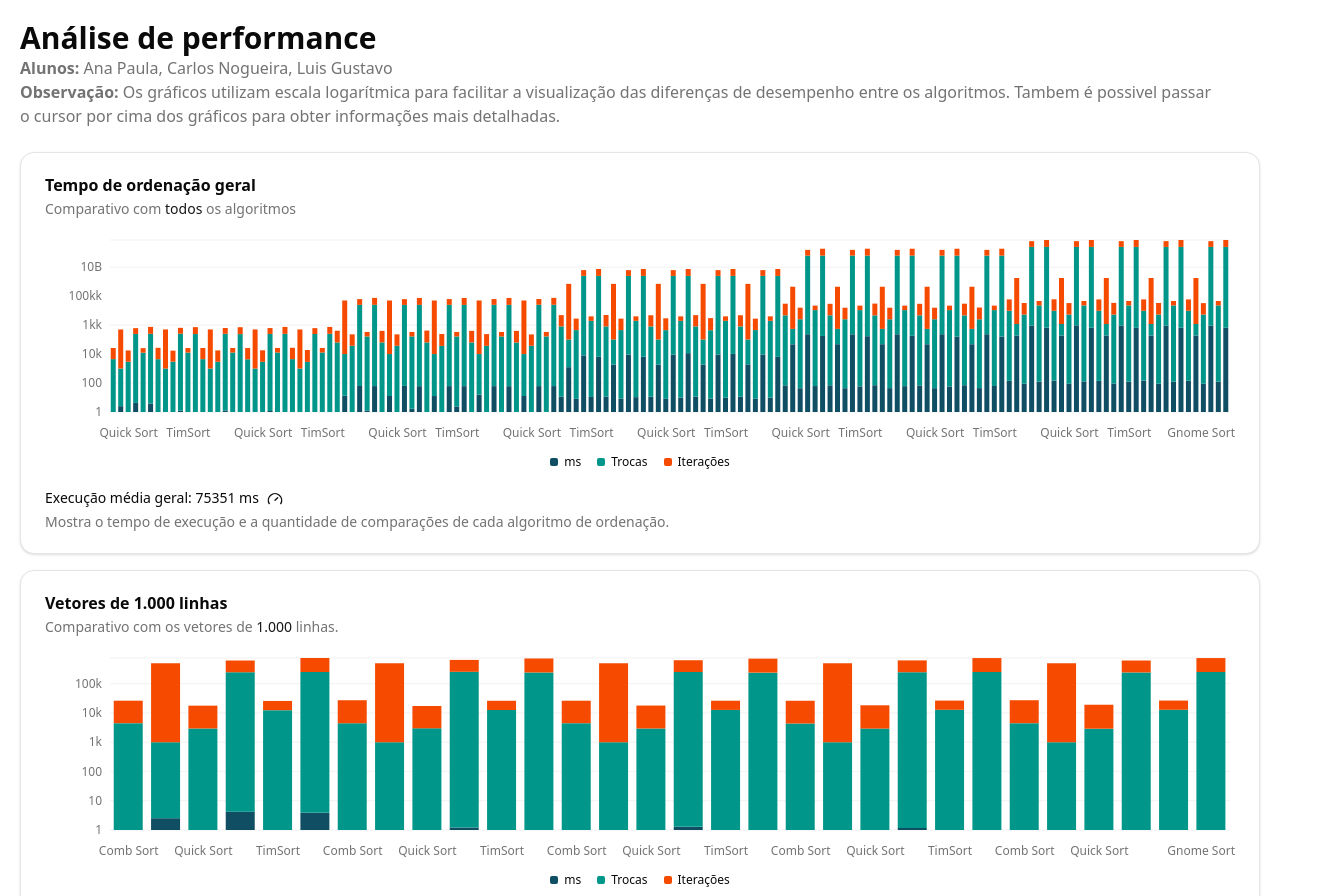
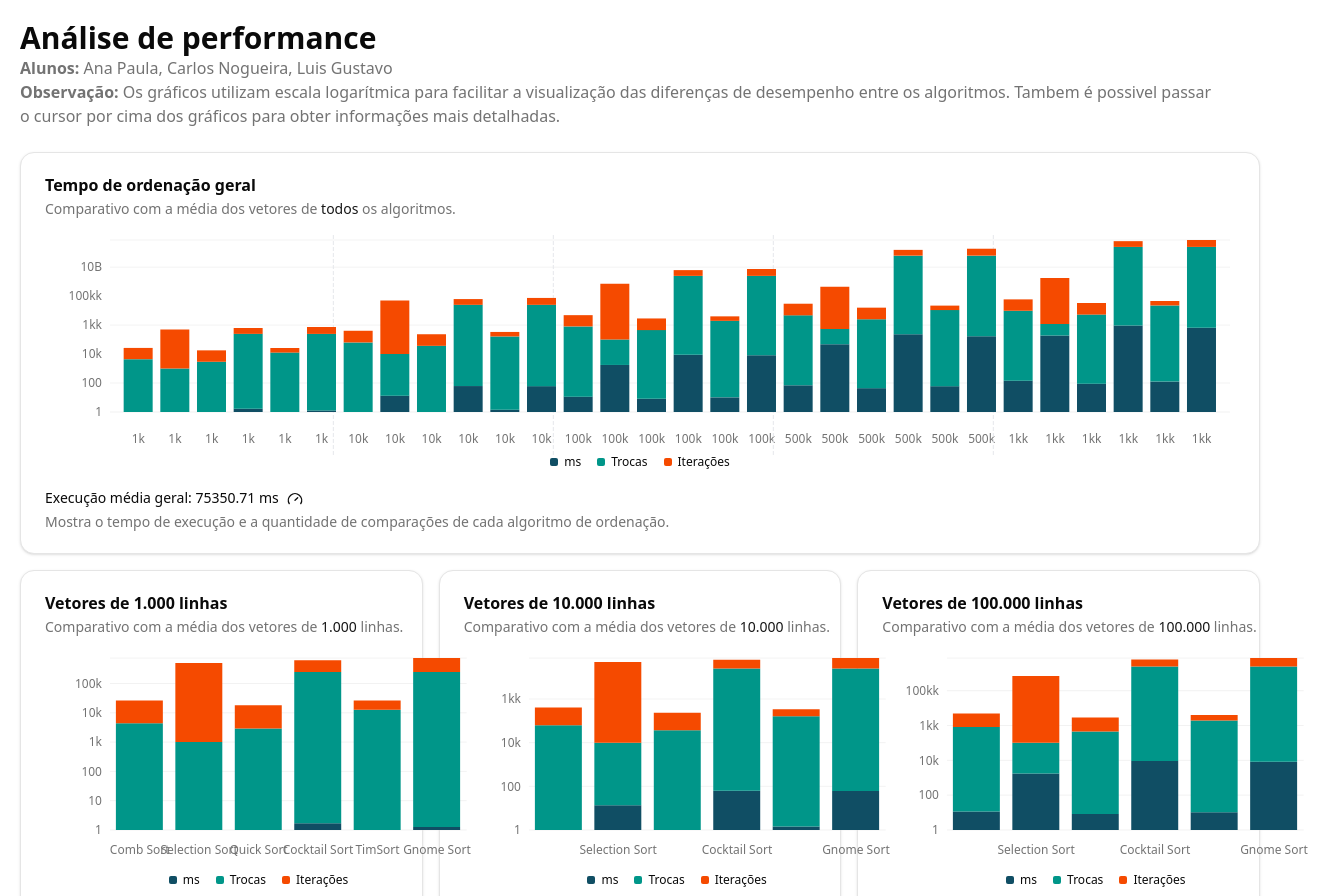
Before and after one commit to gustacamara/algoritmos-de-ordenacao, a React (Vite) app in the folder graficos/: page / in a window 1280 px wide. Shown: the top 896 px of the page, 1333 px wide, since content can reach past the window. Built offline with nearby package versions, Linux system fonts and the light colour scheme.

Commit message:
melhora visualizacao e corrige a media dos graficos

```diff
--- a/graficos/src/App.tsx
+++ b/graficos/src/App.tsx
@@ -27,15 +27,15 @@ export function App() {
         <div className='flex flex-col gap-4'>
           <div className='grid grid-cols-9 gap-4'>
           </div>
-          <div className='grid gap-4'>
+          <div className='grid gap-4 grid-cols-3'>
             <TempoOrdenacaoGeral />
             <TempoOrdenacao1000 />
             <TempoOrdenacao10_000 />
             <TempoOrdenacao100_000 />
+          </div>
+          <div className='grid grid-cols-2 gap-4'>
             <TempoOrdenacao500_000 />
             <TempoOrdenacao1_000_000 />
-          </div>
-          <div className='grid grid-cols-2 gap-4'>
           </div>
         </div>
       </div>
--- a/graficos/src/data/data.ts
+++ b/graficos/src/data/data.ts
@@ -1,11 +1,5 @@
 import type { ChartConfig } from "@/components/ui/chart";
-
-export function formataTamanho(tamanho: number): string {
-  if (tamanho >= 1_000_000_000) return `${tamanho / 1_000_000_000}B`;
-  if (tamanho >= 1_000_000) return `${tamanho / 1_000_000}kk`;
-  if (tamanho >= 1_000) return `${tamanho / 1_000}k`;
-  return tamanho.toString();
-}
+type TempoOrdenacaoItem = typeof tempoOrdenacao[number];
 
 export const tempoOrdenacao = [
   { nome: "Comb Sort", tamanho: 1000, rodada: 1, ms: 0.6542, trocas: 4475, iteracoes: 21710 },
@@ -163,6 +157,41 @@ export const tempoOrdenacao = [
   tamanho: formataTamanho(item.tamanho)
 }));
 
+export function calculaVariacao(dados: TempoOrdenacaoItem[]): number {
+  let media: number = 0
+  dados.map((value) => {
+    media += value.ms
+  })
+  media = media / dados.length
+  return Math.round(media * 100) / 100
+}
+export function formataTamanho(tamanho: number): string {
+  if (tamanho >= 1_000_000_000) return `${tamanho / 1_000_000_000}B`;
+  if (tamanho >= 1_000_000) return `${tamanho / 1_000_000}kk`;
+  if (tamanho >= 1_000) return `${tamanho / 1_000}k`;
+  return tamanho.toString();
+}
+
+export const mediaPorTamanho = Object.values(
+  tempoOrdenacao.reduce((acc, curr) => {
+    const key = `${curr.tamanho}-${curr.nome}`;
+    if (!acc[key]) {
+      acc[key] = { ...curr, count: 1 };
+    } else {
+      acc[key].ms += curr.ms;
+      acc[key].trocas += curr.trocas;
+      acc[key].iteracoes += curr.iteracoes;
+      acc[key].count += 1;
+    }
+    return acc;
+  }, {} as Record<string, any>)
+).map((item) => ({
+  ...item,
+  ms: item.ms / item.count,
+  trocas: Math.round(item.trocas / item.count),
+  iteracoes: Math.round(item.iteracoes / item.count),
+}))
+
 export function filtraSortPorTamanho(tamanhoOriginal: number) {
   return tempoOrdenacao.filter(item => {
     if (typeof item.tamanho === 'string') {
@@ -178,6 +207,37 @@ export function filtraSortPorTamanho(tamanhoOriginal: number) {
   });
 }
 
+export function computaMediaPorNomeTamanho(tamanhoOriginal: number) {
+  const filtrados = filtraSortPorTamanho(tamanhoOriginal);
+  const grupos: Record<string, { total: Omit<TempoOrdenacaoItem, "nome" | "tamanho">; count: number; nome: string; tamanho: string }> = {};
+
+  for (const item of filtrados) {
+    const chave = `${item.nome}|${item.tamanho}`;
+    if (!grupos[chave]) {
+      grupos[chave] = {
+        total: { rodada: 0, ms: 0, trocas: 0, iteracoes: 0 },
+        count: 0,
+        nome: item.nome,
+        tamanho: item.tamanho,
+      };
+    }
+    grupos[chave].total.rodada += item.rodada;
+    grupos[chave].total.ms += item.ms;
+    grupos[chave].total.trocas += item.trocas;
+    grupos[chave].total.iteracoes += item.iteracoes;
+    grupos[chave].count += 1;
+  }
+
+  return Object.values(grupos).map(({ nome, tamanho, total, count }) => ({
+    nome,
+    tamanho,
+    rodada: Math.round(total.rodada / count),
+    ms: total.ms / count,
+    trocas: Math.round(total.trocas / count),
+    iteracoes: Math.round(total.iteracoes / count),
+  }));
+}
+
 export const chartConfig = {
   ms: {
     label: "ms",
@@ -190,5 +250,9 @@ export const chartConfig = {
   iteracoes: {
     label: "Iterações",
     color: "var(--chart-1)"
+  },
+  tamanho: {
+    label: "Tamanho",
+    color: "var(--chart-4)"
   }
 } satisfies ChartConfig
--- a/graficos/src/grafico/tempo-ordenacao-1000.tsx
+++ b/graficos/src/grafico/tempo-ordenacao-1000.tsx
@@ -1,6 +1,6 @@
 import { Gauge } from "lucide-react"
 import { Bar, BarChart, CartesianGrid, XAxis, YAxis } from "recharts"
-import { chartConfig, filtraSortPorTamanho, formataTamanho, tempoOrdenacao } from "@/data/data"
+import { computaMediaPorNomeTamanho, chartConfig, formataTamanho, calculaVariacao } from "@/data/data"
 
 import {
   Card,
@@ -18,34 +18,26 @@ import {
   ChartTooltipContent,
 } from "@/components/ui/chart"
 
-function calculaVariacao(): number {
-  let media: number = 0
-  tempoOrdenacao.map((value) => {
-    media += value.ms
-  })
-  media = media / tempoOrdenacao.length
-  media = Math.round(media)
-  return media
-}
-
 export function TempoOrdenacao1000() {
+  const dados = computaMediaPorNomeTamanho(1000)
   return (
-    <Card className="grid grid-cols-2-col col-span-3 gap-4">
+    <Card className="grid grid-cols-2-col col-span-1 gap-4">
       <CardHeader>
         <CardTitle>Vetores de 1.000 linhas</CardTitle>
         <CardDescription>
-          Comparativo com os vetores de <span className="text-accent-foreground">1.000</span> linhas.
+          Comparativo com a média dos vetores de <span className="text-accent-foreground">1.000</span> linhas.
         </CardDescription>
       </CardHeader>
       <CardContent>
         <ChartContainer config={chartConfig} className="h-[240px] w-full">
-          <BarChart accessibilityLayer data={filtraSortPorTamanho(1000)}>
+          <BarChart accessibilityLayer data={dados}>
             <CartesianGrid vertical={false} />
             <XAxis
               dataKey="nome"
               tickLine={false}
               tickMargin={10}
               axisLine={false}
+              interval={0}
             />
             <YAxis
               scale="log"
@@ -68,7 +60,7 @@ export function TempoOrdenacao1000() {
       </CardContent>
       <CardFooter className="flex-col items-start gap-2 text-sm">
         <div className="flex gap-2 leading-none font-medium">
-          Execução média geral: {calculaVariacao()} ms<Gauge className="h-4 w-4" />
+          Execução média geral: {calculaVariacao(dados)} ms<Gauge className="h-4 w-4" />
         </div>
         <div className="text-muted-foreground leading-none">
           Mostra o tempo de execução e a quantidade de comparações de cada
--- a/graficos/src/grafico/tempo-ordenacao-100_000.tsx
+++ b/graficos/src/grafico/tempo-ordenacao-100_000.tsx
@@ -1,6 +1,6 @@
 import { Gauge } from "lucide-react"
 import { Bar, BarChart, CartesianGrid, XAxis, YAxis } from "recharts"
-import { chartConfig, filtraSortPorTamanho, formataTamanho, tempoOrdenacao } from "@/data/data"
+import { computaMediaPorNomeTamanho, chartConfig, formataTamanho, calculaVariacao } from "@/data/data"
 
 import {
   Card,
@@ -18,28 +18,19 @@ import {
   ChartTooltipContent,
 } from "@/components/ui/chart"
 
-function calculaVariacao(): number {
-  let media: number = 0
-  tempoOrdenacao.map((value) => {
-    media += value.ms
-  })
-  media = media / tempoOrdenacao.length
-  media = Math.round(media)
-  return media
-}
-
 export function TempoOrdenacao100_000() {
+  const dados = computaMediaPorNomeTamanho(100000)
   return (
-    <Card className="grid grid-cols-2-col col-span-3 gap-4">
+    <Card className="grid grid-cols-2-col col-span-1 gap-4">
       <CardHeader>
         <CardTitle>Vetores de 100.000 linhas</CardTitle>
         <CardDescription>
-          Comparativo com os vetores de <span className="text-accent-foreground">100.000</span> linhas.
+          Comparativo com a média dos vetores de <span className="text-accent-foreground">100.000</span> linhas.
         </CardDescription>
       </CardHeader>
       <CardContent>
         <ChartContainer config={chartConfig} className="h-[240px] w-full">
-          <BarChart accessibilityLayer data={filtraSortPorTamanho(100_000)}>
+          <BarChart accessibilityLayer data={dados}>
             <CartesianGrid vertical={false} />
             <XAxis
               dataKey="nome"
@@ -68,7 +59,7 @@ export function TempoOrdenacao100_000() {
       </CardContent>
       <CardFooter className="flex-col items-start gap-2 text-sm">
         <div className="flex gap-2 leading-none font-medium">
-          Execução média geral: {calculaVariacao()} ms<Gauge className="h-4 w-4" />
+          Execução média geral: {calculaVariacao(dados)} ms<Gauge className="h-4 w-4" />
         </div>
         <div className="text-muted-foreground leading-none">
           Mostra o tempo de execução e a quantidade de comparações de cada
--- a/graficos/src/grafico/tempo-ordenacao-10_000.tsx
+++ b/graficos/src/grafico/tempo-ordenacao-10_000.tsx
@@ -1,6 +1,6 @@
 import { Gauge } from "lucide-react"
 import { Bar, BarChart, CartesianGrid, XAxis, YAxis } from "recharts"
-import { chartConfig, filtraSortPorTamanho, formataTamanho, tempoOrdenacao } from "@/data/data"
+import { computaMediaPorNomeTamanho, chartConfig, formataTamanho, calculaVariacao } from "@/data/data"
 
 import {
   Card,
@@ -18,29 +18,20 @@ import {
   ChartTooltipContent,
 } from "@/components/ui/chart"
 
-function calculaVariacao(): number {
-  let media: number = 0
-  tempoOrdenacao.map((value) => {
-    media += value.ms
-  })
-  media = media / tempoOrdenacao.length
-  media = Math.round(media)
-  return media
-}
-
 export function TempoOrdenacao10_000() {
 
+  const dados = computaMediaPorNomeTamanho(10000)
   return (
-    <Card className="grid grid-cols-2-col col-span-3 gap-4">
+    <Card className="grid grid-cols-2-col col-span-1 gap-4">
       <CardHeader>
         <CardTitle>Vetores de 10.000 linhas</CardTitle>
         <CardDescription>
-          Comparativo com os vetores de <span className="text-accent-foreground">10.000</span> linhas.
+          Comparativo com a média dos vetores de <span className="text-accent-foreground">10.000</span> linhas.
         </CardDescription>
       </CardHeader>
       <CardContent>
         <ChartContainer config={chartConfig} className="h-[240px] w-full">
-          <BarChart accessibilityLayer data={filtraSortPorTamanho(10000)}>
+          <BarChart accessibilityLayer data={dados}>
             <CartesianGrid vertical={false} />
             <XAxis
               dataKey="nome"
@@ -69,7 +60,7 @@ export function TempoOrdenacao10_000() {
       </CardContent>
       <CardFooter className="flex-col items-start gap-2 text-sm">
         <div className="flex gap-2 leading-none font-medium">
-          Execução média geral: {calculaVariacao()} ms<Gauge className="h-4 w-4" />
+          Execução média geral: {calculaVariacao(dados)} ms<Gauge className="h-4 w-4" />
         </div>
         <div className="text-muted-foreground leading-none">
           Mostra o tempo de execução e a quantidade de comparações de cada
--- a/graficos/src/grafico/tempo-ordenacao-1_000_000.tsx
+++ b/graficos/src/grafico/tempo-ordenacao-1_000_000.tsx
@@ -1,6 +1,6 @@
 import { Gauge } from "lucide-react"
 import { Bar, BarChart, CartesianGrid, XAxis, YAxis } from "recharts"
-import { chartConfig, filtraSortPorTamanho, tempoOrdenacao } from "@/data/data"
+import { computaMediaPorNomeTamanho, chartConfig, calculaVariacao } from "@/data/data"
 import { formataTamanho } from "@/data/data"
 
 import {
@@ -19,29 +19,21 @@ import {
   ChartTooltipContent,
 } from "@/components/ui/chart"
 
-function calculaVariacao(): number {
-  let media: number = 0
-  tempoOrdenacao.map((value) => {
-    media += value.ms
-  })
-  media = media / tempoOrdenacao.length
-  media = Math.round(media)
-  return media
-}
+
 
 export function TempoOrdenacao1_000_000() {
-
+  const dados = computaMediaPorNomeTamanho(1_000_000)
   return (
-    <Card className="grid grid-cols-2-col col-span-3 gap-4">
+    <Card className="grid grid-cols-2-col col-span-1 gap-4">
       <CardHeader>
         <CardTitle>Vetores de 1.000.000 linhas</CardTitle>
         <CardDescription>
-          Comparativo com os vetores de <span className="text-accent-foreground">1.000.000</span> linhas.
+          Comparativo com a média dos vetores de <span className="text-accent-foreground">1.000.000</span> linhas.
         </CardDescription>
       </CardHeader>
       <CardContent>
         <ChartContainer config={chartConfig} className="h-[240px] w-full">
-          <BarChart accessibilityLayer data={filtraSortPorTamanho(1_000_000)}>
+          <BarChart accessibilityLayer data={dados}>
             <CartesianGrid vertical={false} />
             <XAxis
               dataKey="nome"
@@ -71,7 +63,7 @@ export function TempoOrdenacao1_000_000() {
       </CardContent>
       <CardFooter className="flex-col items-start gap-2 text-sm">
         <div className="flex gap-2 leading-none font-medium">
-          Execução média geral: {calculaVariacao()} ms<Gauge className="h-4 w-4" />
+          Execução média geral: {calculaVariacao(dados)} ms<Gauge className="h-4 w-4" />
         </div>
         <div className="text-muted-foreground leading-none">
           Mostra o tempo de execução e a quantidade de comparações de cada
--- a/graficos/src/grafico/tempo-ordenacao-500_000.tsx
+++ b/graficos/src/grafico/tempo-ordenacao-500_000.tsx
@@ -1,6 +1,6 @@
 import { Gauge } from "lucide-react"
 import { Bar, BarChart, CartesianGrid, XAxis, YAxis } from "recharts"
-import { chartConfig, filtraSortPorTamanho, formataTamanho, tempoOrdenacao } from "@/data/data"
+import { computaMediaPorNomeTamanho, chartConfig, formataTamanho, calculaVariacao } from "@/data/data"
 
 import {
   Card,
@@ -18,28 +18,19 @@ import {
   ChartTooltipContent,
 } from "@/components/ui/chart"
 
-function calculaVariacao(): number {
-  let media: number = 0
-  tempoOrdenacao.map((value) => {
-    media += value.ms
-  })
-  media = media / tempoOrdenacao.length
-  media = Math.round(media)
-  return media
-}
-
 export function TempoOrdenacao500_000() {
+  const dados = computaMediaPorNomeTamanho(500_000)
   return (
-    <Card className="grid grid-cols-2-col col-span-3 gap-4">
+    <Card className="grid grid-cols-2-col col-span-1 gap-4">
       <CardHeader>
         <CardTitle>Vetores de 500.000 linhas</CardTitle>
         <CardDescription>
-          Comparativo com os vetores de <span className="text-accent-foreground">500.000</span> linhas.
+          Comparativo com a média dos vetores de <span className="text-accent-foreground">500.000</span> linhas.
         </CardDescription>
       </CardHeader>
       <CardContent>
         <ChartContainer config={chartConfig} className="h-[240px] w-full">
-          <BarChart accessibilityLayer data={filtraSortPorTamanho(500_000)}>
+          <BarChart accessibilityLayer data={dados}>
             <CartesianGrid vertical={false} />
             <XAxis
               dataKey="nome"
@@ -68,7 +59,7 @@ export function TempoOrdenacao500_000() {
       </CardContent>
       <CardFooter className="flex-col items-start gap-2 text-sm">
         <div className="flex gap-2 leading-none font-medium">
-          Execução média geral: {calculaVariacao()} ms<Gauge className="h-4 w-4" />
+          Execução média geral: {calculaVariacao(dados)} ms<Gauge className="h-4 w-4" />
         </div>
         <div className="text-muted-foreground leading-none">
           Mostra o tempo de execução e a quantidade de comparações de cada
--- a/graficos/src/grafico/tempo-ordenacaoGeral.tsx
+++ b/graficos/src/grafico/tempo-ordenacaoGeral.tsx
@@ -1,6 +1,6 @@
 import { Gauge } from "lucide-react"
 import { Bar, BarChart, CartesianGrid, XAxis, YAxis } from "recharts"
-import { chartConfig, formataTamanho, tempoOrdenacao } from "@/data/data"
+import { calculaVariacao, chartConfig, formataTamanho, mediaPorTamanho} from "@/data/data"
 
 import {
   Card,
@@ -18,35 +18,51 @@ import {
   ChartTooltipContent,
 } from "@/components/ui/chart"
 
-
-function calculaVariacao(): number {
-  let media: number = 0
-  tempoOrdenacao.map((value) => {
-    media += value.ms
-  })
-  media = media / tempoOrdenacao.length
-  media = Math.round(media)
-  return media
-}
-
 export function TempoOrdenacaoGeral() {
   return (
     <Card className="grid grid-cols-2-col col-span-3 gap-4">
       <CardHeader>
         <CardTitle>Tempo de ordenação geral</CardTitle>
         <CardDescription>
-          Comparativo com <span className="text-accent-foreground">todos</span> os algoritmos
+          Comparativo com a média dos vetores de <span className="text-accent-foreground">todos</span> os algoritmos.
         </CardDescription>
       </CardHeader>
       <CardContent>
         <ChartContainer config={chartConfig} className="h-[240px] w-full">
-          <BarChart accessibilityLayer data={tempoOrdenacao}>
+          <BarChart accessibilityLayer data={mediaPorTamanho}>
             <CartesianGrid vertical={false} />
             <XAxis
               dataKey="nome"
               tickLine={false}
               tickMargin={10}
               axisLine={false}
+              tickFormatter={(_, i) => (mediaPorTamanho[i].tamanho)}
+              interval={0}
+              padding={{ left: 10, right: 10 }}
+              tick={({ x, y, index }) => (
+                <g>
+                  <text
+                    x={x}
+                    y={y + 15}
+                    textAnchor="middle"
+                    fill="#888"
+                    fontSize={12}
+                  >
+                    {mediaPorTamanho[index].tamanho}
+                  </text>
+                  {index !== 0 &&
+                    mediaPorTamanho[index].tamanho !== mediaPorTamanho[index - 1].tamanho && (
+                      <line
+                        x1={x - 25}
+                        x2={x - 25}
+                        y1={0}
+                        y2={220}
+                        stroke="#e5e7eb"
+                        strokeDasharray="4 2"
+                      />
+                    )}
+                </g>
+              )}
             />
             <YAxis
               scale="log"
@@ -69,7 +85,7 @@ export function TempoOrdenacaoGeral() {
       </CardContent>
       <CardFooter className="flex-col items-start gap-2 text-sm">
         <div className="flex gap-2 leading-none font-medium">
-          Execução média geral: {calculaVariacao()} ms<Gauge className="h-4 w-4" />
+          Execução média geral: {calculaVariacao(mediaPorTamanho)} ms<Gauge className="h-4 w-4" />
         </div>
         <div className="text-muted-foreground leading-none">
           Mostra o tempo de execução e a quantidade de comparações de cada
```
